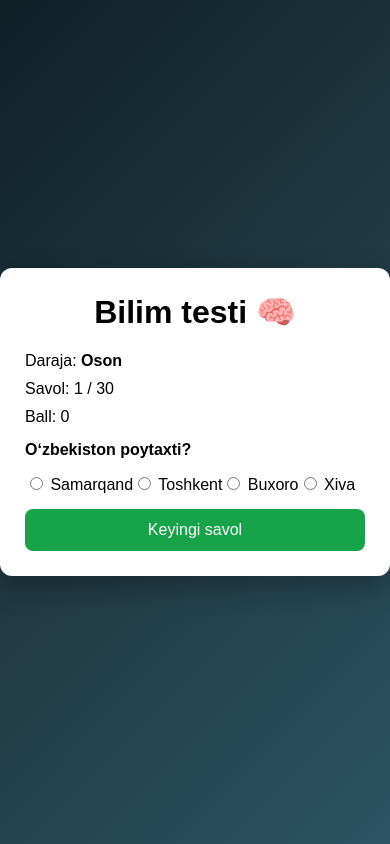
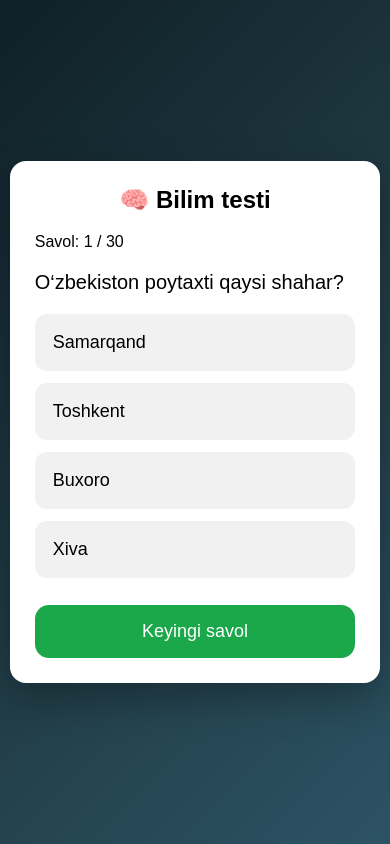
Before and after one commit to sarvarisomiddinov10-rgb/test-site-, a plain HTML site: page index.html in a window 390 px wide. Drawn offline with Linux system fonts and the light colour scheme.

Commit message:
Improve mobile UI and add animations

```diff
--- a/index.html
+++ b/index.html
@@ -1,11 +1,16 @@
 <!DOCTYPE html>
 <html lang="uz">
 <head>
-  <meta charset="UTF-8" />
-  <meta name="viewport" content="width=device-width, initial-scale=1.0" />
+<meta charset="UTF-8">
+<meta name="viewport" content="width=device-width, initial-scale=1.0">
 <title>Bilim testi</title>
+
 <style>
-    * { box-sizing: border-box; font-family: Arial, sans-serif; }
+* {
+  box-sizing: border-box;
+  font-family: Arial, sans-serif;
+}
+
 body {
   margin: 0;
   min-height: 100vh;
@@ -13,109 +18,169 @@
   justify-content: center;
   align-items: center;
   background: linear-gradient(135deg, #0f2027, #203a43, #2c5364);
-      color: #000;
 }
+
 .card {
   background: #fff;
-      width: 100%;
+  width: 95%;
   max-width: 420px;
   padding: 25px;
+  border-radius: 16px;
+  box-shadow: 0 15px 40px rgba(0,0,0,0.3);
+  animation: fadeIn 0.6s ease;
+}
+
+h2 {
+  margin-top: 0;
+  font-size: 24px;
+  text-align: center;
+}
+
+.info {
+  font-size: 16px;
+  margin-bottom: 15px;
+}
+
+.question {
+  font-size: 20px;
+  margin: 20px 0;
+}
+
+.option {
+  background: #f1f1f1;
   border-radius: 12px;
-      box-shadow: 0 10px 30px rgba(0,0,0,.3);
+  padding: 16px;
+  margin-bottom: 12px;
+  font-size: 18px;
+  cursor: pointer;
+  transition: all 0.2s ease;
+  border: 2px solid transparent;
 }
-    h1 { margin-top: 0; text-align: center; }
-    .info { margin-bottom: 10px; }
-    .question { font-weight: bold; margin: 15px 0; }
-    .option { margin: 8px 0; }
+
+.option:hover {
+  background: #e3f2fd;
+}
+
+.option:active {
+  transform: scale(0.97);
+}
+
+.option.selected {
+  border-color: #2196f3;
+  background: #e3f2fd;
+}
+
 button {
   width: 100%;
-      padding: 12px;
+  padding: 16px;
+  font-size: 18px;
+  border: none;
+  border-radius: 14px;
+  background: #1aa84b;
+  color: white;
+  cursor: pointer;
   margin-top: 15px;
-      border: none;
-      border-radius: 8px;
-      background: #16a34a;
-      color: #fff;
-      font-size: 16px;
-      cursor: pointer;
+  transition: transform 0.2s ease, background 0.2s ease;
 }
-    button:disabled { background: #999; cursor: not-allowed; }
-    .result { text-align: center; }
+
+button:active {
+  transform: scale(0.97);
+}
+
+button:hover {
+  background: #159140;
+}
+
+@keyframes fadeIn {
+  from {
+    opacity: 0;
+    transform: translateY(15px);
+  }
+  to {
+    opacity: 1;
+    transform: translateY(0);
+  }
+}
 </style>
 </head>
+
 <body>
-  <div class="card" id="app"></div>
+
+<div class="card">
+  <h2>🧠 Bilim testi</h2>
+
+  <div class="info">
+    Savol: <span id="count">1</span> / 30
+  </div>
+
+  <div class="question" id="question">
+    O‘zbekiston poytaxti qaysi shahar?
+  </div>
+
+  <div id="options"></div>
+
+  <button onclick="nextQuestion()">Keyingi savol</button>
+</div>
 
 <script>
 const questions = [
-  // OSON (10)
-  {q:"Oʻzbekiston poytaxti?", a:["Samarqand","Toshkent","Buxoro","Xiva"], c:1, l:"Oson"},
-  {q:"1 + 1 = ?", a:["1","2","3","4"], c:1, l:"Oson"},
-  {q:"Quyosh qaysi tomondan chiqadi?", a:["Shimol","Janub","Sharq","Gʻarb"], c:2, l:"Oson"},
-  {q:"Oʻzbekiston bayrogʻida nechta rang bor?", a:["2","3","4","5"], c:2, l:"Oson"},
-  {q:"Haftada nechta kun bor?", a:["5","6","7","8"], c:2, l:"Oson"},
-  {q:"Eng katta sayyora?", a:["Mars","Yer","Yupiter","Venera"], c:2, l:"Oson"},
-  {q:"Suv formulasi?", a:["CO2","H2O","O2","NaCl"], c:1, l:"Oson"},
-  {q:"HTML nimani anglatadi?", a:["Til","Dastur","Belgilash","Oʻyin"], c:2, l:"Oson"},
-  {q:"Kompyuter miyasi?", a:["RAM","CPU","SSD","Monitor"], c:1, l:"Oson"},
-  {q:"Yerning yoʻldoshi?", a:["Mars","Quyosh","Oy","Yulduz"], c:2, l:"Oson"},
-
-  // QIYIN (10)
-  {q:"Oʻzbekiston mustaqilligi qachon?", a:["1990","1991","1992","1993"], c:1, l:"Qiyin"},
-  {q:"CSS nimaga xizmat qiladi?", a:["Maʼlumot","Dizayn","Server","Oʻyin"], c:1, l:"Qiyin"},
-  {q:"JS qaysi tilda yozilgan?", a:["Java","C++","JavaScript","Python"], c:2, l:"Qiyin"},
-  {q:"HTTP nima?", a:["Protokol","Til","Server","Brauzer"], c:0, l:"Qiyin"},
-  {q:"GitHub nima?", a:["Oʻyin","Bulut","Repo","OS"], c:2, l:"Qiyin"},
-  {q:"2^5 = ?", a:["16","24","32","64"], c:2, l:"Qiyin"},
-  {q:"RAM vazifasi?", a:["Saqlash","Hisoblash","Vaqtinchalik xotira","Tarmoq"], c:2, l:"Qiyin"},
-  {q:"URL nimani bildiradi?", a:["Manzil","Server","Fayl","Kod"], c:0, l:"Qiyin"},
-  {q:"Frontend nimada ishlaydi?", a:["Brauzer","Server","Terminal","BIOS"], c:0, l:"Qiyin"},
-  {q:"Array nima?", a:["Funksiya","Oʻzgaruvchi","Massiv","Class"], c:2, l:"Qiyin"},
-
-  // JUDA QIYIN (10)
-  {q:"TCP/IP modeli nechta qatlamdan iborat?", a:["3","4","5","7"], c:1, l:"Juda qiyin"},
-  {q:"Closure nima?", a:["Xato","Funktsiya xotirasi","Loop","Array"], c:1, l:"Juda qiyin"},
-  {q:"DOM nima?", a:["Maʼlumot","Model","Hujjat obyekti","Server"], c:2, l:"Juda qiyin"},
-  {q:"Git pull vazifasi?", a:["Yuklash","Oʻchirish","Birlashtirish","Yangilash"], c:3, l:"Juda qiyin"},
-  {q:"API nima?", a:["Interfeys","Dastur","Brauzer","OS"], c:0, l:"Juda qiyin"},
-  {q:"Async nima?", a:["Sinxron","Kutishsiz","Xato","Sekin"], c:1, l:"Juda qiyin"},
-  {q:"JSON turi?", a:["Til","Format","Server","OS"], c:1, l:"Juda qiyin"},
-  {q:"SQL nima?", a:["Til","DB","Framework","OS"], c:0, l:"Juda qiyin"},
-  {q:"Recursion nima?", a:["Loop","Funksiya oʻzini chaqiradi","Xato","Array"], c:1, l:"Juda qiyin"},
-  {q:"Algorithm nima?", a:["Kod","Qoidalar ketma-ketligi","Xato","Maʼlumot"], c:1, l:"Juda qiyin"}
+  {
+    q: "O‘zbekiston poytaxti qaysi shahar?",
+    options: ["Samarqand", "Toshkent", "Buxoro", "Xiva"],
+    answer: 1
+  },
+  {
+    q: "Eng katta okean qaysi?",
+    options: ["Atlantika", "Hind", "Tinch", "Shimoliy Muz"],
+    answer: 2
+  }
 ];
 
-let i = 0, score = 0;
-const app = document.getElementById('app');
+let current = 0;
+let selected = null;
 
-function render() {
-  if (i >= questions.length) {
-    app.innerHTML = `<div class='result'>
-      <h1>Test tugadi 🎉</h1>
-      <p>Ball: <b>${score} / ${questions.length}</b></p>
-      <button onclick='location.reload()'>Qayta boshlash</button>
-    </div>`;
+const questionEl = document.getElementById("question");
+const optionsEl = document.getElementById("options");
+const countEl = document.getElementById("count");
+
+function loadQuestion() {
+  const q = questions[current];
+  questionEl.textContent = q.q;
+  optionsEl.innerHTML = "";
+  selected = null;
+  countEl.textContent = current + 1;
+
+  q.options.forEach((opt, i) => {
+    const div = document.createElement("div");
+    div.className = "option";
+    div.textContent = opt;
+    div.onclick = () => selectOption(div, i);
+    optionsEl.appendChild(div);
+  });
+}
+
+function selectOption(el, index) {
+  document.querySelectorAll(".option").forEach(o => o.classList.remove("selected"));
+  el.classList.add("selected");
+  selected = index;
+}
+
+function nextQuestion() {
+  if (selected === null) {
+    alert("Variant tanlang!");
     return;
   }
-  const q = questions[i];
-  app.innerHTML = `
-    <h1>Bilim testi 🧠</h1>
-    <div class='info'>Daraja: <b>${q.l}</b></div>
-    <div class='info'>Savol: ${i+1} / ${questions.length}</div>
-    <div class='info'>Ball: ${score}</div>
-    <div class='question'>${q.q}</div>
-    ${q.a.map((opt,idx)=>`<label class='option'><input type='radio' name='opt' value='${idx}'> ${opt}</label>`).join('')}
-    <button onclick='next()'>Keyingi savol</button>
-  `;
+
+  current++;
+  if (current < questions.length) {
+    loadQuestion();
+  } else {
+    alert("Test tugadi 🎉");
+  }
 }
 
-function next() {
-  const sel = document.querySelector('input[name=opt]:checked');
-  if (!sel) return alert('Javobni tanlang');
-  if (+sel.value === questions[i].c) score++;
-  i++; render();
-}
+loadQuestion();
+</script>
 
-render();
-</script>
 </body>
 </html>
```
Lines whose indentation alone changed are shown as unchanged.
